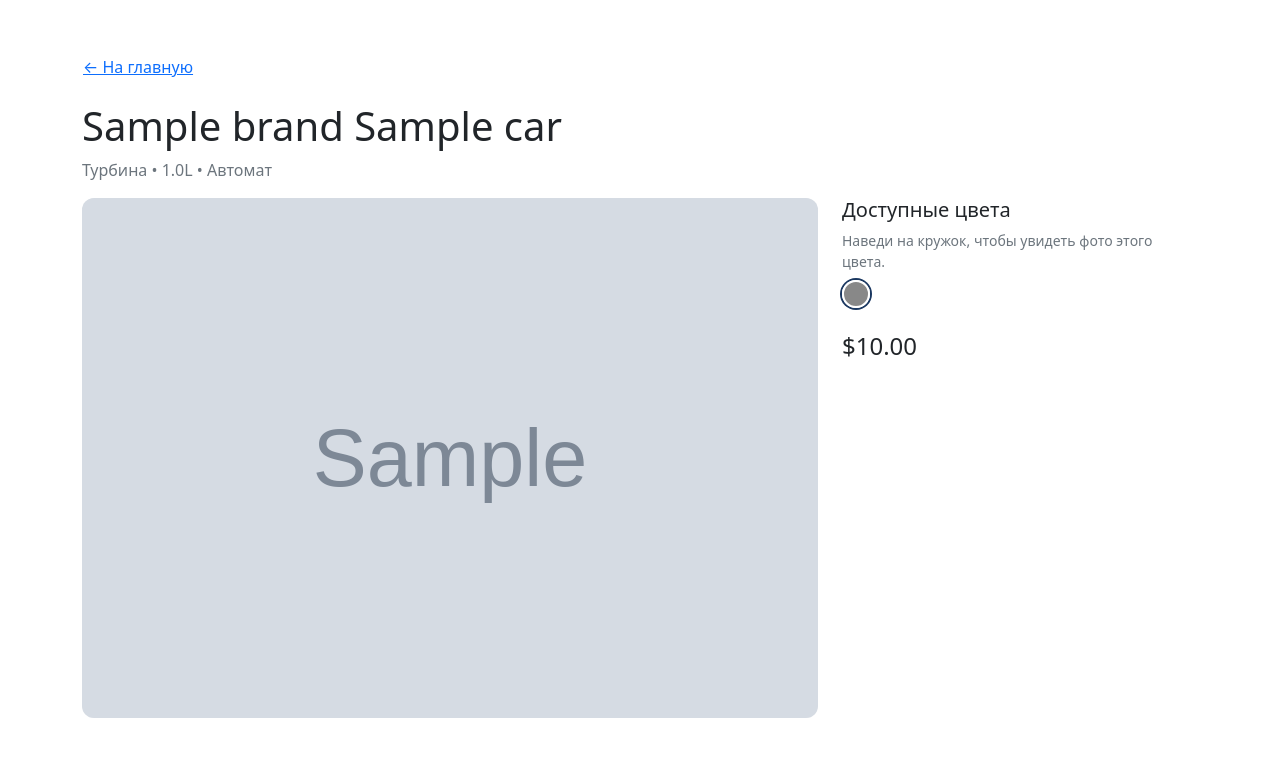
After one commit to Shakhriyor10/autocenter, a Django app: page /cars/1/ in a window 1280 px wide. The commit adds this page. Shown: the top 765 px of the page. Run offline with Django 3.2, Linux system fonts and the light colour scheme; tables that the repository leaves empty hold one stand-in row (values such as "Sample post"); grey boxes marked "Sample" are stand-in pictures; some libraries are stand-ins or nearby versions.

Commit message:
Добавить цвета авто с фото и переключение на детальной странице

```diff
--- a/frontend/models.py
+++ b/frontend/models.py
@@ -113,3 +113,46 @@ class Car(models.Model):
     @property
     def first_photo(self):
         return self.photo_1 or self.photo_2 or self.photo_3 or self.photo_4 or self.photo_5
+
+
+class CarColor(models.Model):
+    car = models.ForeignKey(
+        Car,
+        on_delete=models.CASCADE,
+        related_name="colors",
+        verbose_name="Автомобиль",
+    )
+    name = models.CharField("Название цвета", max_length=80, blank=True)
+    primary_color = models.CharField("Основной цвет (HEX)", max_length=7)
+    secondary_color = models.CharField("Второй цвет (HEX)", max_length=7, blank=True)
+    image = models.ImageField("Фото этого цвета", upload_to="cars/colors/")
+    sort_order = models.PositiveIntegerField("Порядок", default=0)
+
+    class Meta:
+        verbose_name = "Цвет автомобиля"
+        verbose_name_plural = "Цвета автомобилей"
+        ordering = ("sort_order", "id")
+
+    def __str__(self):
+        label = self.name or self.primary_color
+        if self.secondary_color:
+            return f"{self.car}: {label} / {self.secondary_color}"
+        return f"{self.car}: {label}"
+
+    def clean(self):
+        super().clean()
+        for field_name in ("primary_color", "secondary_color"):
+            value = getattr(self, field_name)
+            if not value:
+                continue
+            if len(value) != 7 or not value.startswith("#"):
+                raise ValidationError({field_name: "Цвет должен быть в формате HEX, например #FFFFFF"})
+
+    @property
+    def swatch_style(self):
+        if self.secondary_color:
+            return (
+                "background: linear-gradient(90deg, "
+                f"{self.primary_color} 0 50%, {self.secondary_color} 50% 100%);"
+            )
+        return f"background-color: {self.primary_color};"
--- a/frontend/urls.py
+++ b/frontend/urls.py
@@ -1,7 +1,8 @@
 from django.urls import path
 
-from frontend.views import index
+from frontend.views import car_detail, index
 
 urlpatterns = [
     path('', index, name='index'),
+    path('cars/<int:pk>/', car_detail, name='car_detail'),
 ]
--- a/frontend/views.py
+++ b/frontend/views.py
@@ -1,5 +1,5 @@
-from django.shortcuts import render
-from django.db.models import QuerySet
+from django.shortcuts import get_object_or_404, render
+
 from frontend.models import Banner, Car
 
 
@@ -23,3 +23,27 @@ def index(request):
             "popular_vehicles": popular_vehicles,
         },
     )
+
+
+def car_detail(request, pk):
+    car = get_object_or_404(
+        Car.objects.select_related("brand").prefetch_related("colors"),
+        pk=pk,
+    )
+    color_images = [color for color in car.colors.all() if color.image]
+
+    main_photo = None
+    if color_images:
+        main_photo = color_images[0].image
+    elif car.first_photo:
+        main_photo = car.first_photo
+
+    return render(
+        request,
+        "car_detail.html",
+        {
+            "car": car,
+            "color_images": color_images,
+            "main_photo": main_photo,
+        },
+    )
--- /dev/null
+++ b/templates/car_detail.html
@@ -0,0 +1,96 @@
+{% load static %}
+<!DOCTYPE html>
+<html lang="ru">
+<head>
+  <meta charset="UTF-8">
+  <meta name="viewport" content="width=device-width, initial-scale=1.0">
+  <title>{{ car.brand.name }} {{ car.model_name }}</title>
+  <link rel="stylesheet" href="{% static 'css/bootstrap.min.css' %}">
+  <style>
+    .color-swatches { display: flex; gap: 10px; flex-wrap: wrap; }
+    .color-swatch {
+      width: 28px;
+      height: 28px;
+      border-radius: 50%;
+      border: 2px solid #fff;
+      box-shadow: 0 0 0 1px #d0d0d0;
+      cursor: pointer;
+      padding: 0;
+    }
+    .color-swatch.active { box-shadow: 0 0 0 2px #1a3760; }
+    .car-main-image {
+      width: 100%;
+      max-height: 520px;
+      object-fit: cover;
+      border-radius: 12px;
+      background: #f7f7f7;
+    }
+  </style>
+</head>
+<body>
+<div class="container py-5">
+  <a href="{% url 'index' %}" class="btn btn-link ps-0 mb-3">← На главную</a>
+  <h1 class="mb-2">{{ car.brand.name }} {{ car.model_name }}</h1>
+  <p class="text-muted">{{ car.get_engine_type_display }} • {{ car.engine_volume }}L • {{ car.get_transmission_type_display }}</p>
+
+  <div class="row g-4 align-items-start">
+    <div class="col-lg-8">
+      {% if main_photo %}
+      <img
+        id="main-car-image"
+        class="car-main-image"
+        src="{{ main_photo.url }}"
+        alt="{{ car.title }}"
+      >
+      {% else %}
+      <div class="p-5 bg-light rounded">Нет фотографии автомобиля.</div>
+      {% endif %}
+    </div>
+
+    <div class="col-lg-4">
+      <h5>Доступные цвета</h5>
+      {% if color_images %}
+      <p class="text-muted small mb-2">Наведи на кружок, чтобы увидеть фото этого цвета.</p>
+      <div class="color-swatches">
+        {% for color in color_images %}
+        <button
+          type="button"
+          class="color-swatch {% if forloop.first %}active{% endif %}"
+          style="{{ color.swatch_style }}"
+          data-image="{{ color.image.url }}"
+          data-label="{{ color.name|default:'Цвет' }}"
+          title="{{ color.name|default:'Цвет' }}"
+        ></button>
+        {% endfor %}
+      </div>
+      {% else %}
+      <p class="text-muted">Для этой машины цвета пока не добавлены.</p>
+      {% endif %}
+
+      <div class="mt-4">
+        <h4>${{ car.discount_price|default:car.price }}</h4>
+      </div>
+    </div>
+  </div>
+</div>
+
+<script>
+  (function() {
+    const imageEl = document.getElementById('main-car-image');
+    const swatches = document.querySelectorAll('.color-swatch');
+    if (!imageEl || !swatches.length) return;
+
+    swatches.forEach((swatch) => {
+      swatch.addEventListener('mouseenter', () => {
+        const newImage = swatch.dataset.image;
+        if (newImage) {
+          imageEl.src = newImage;
+        }
+        swatches.forEach((item) => item.classList.remove('active'));
+        swatch.classList.add('active');
+      });
+    });
+  })();
+</script>
+</body>
+</html>
--- a/templates/index4.html
+++ b/templates/index4.html
@@ -459,7 +459,7 @@
                   </div>
                   <div class="details">
                     <div class="wrapper">
-                      <h6 class="title"><a href="#">{{ car.brand.name }} {{ car.model_name }}</a></h6>
+                      <h6 class="title"><a href="{% url 'car_detail' car.pk %}">{{ car.brand.name }} {{ car.model_name }}</a></h6>
                     </div>
                     <div class="listing_footer">
                       <h5 class="price text-thm4 float-none float-sm-start">${{ car.discount_price|default:car.price }}</h5>
@@ -565,7 +565,7 @@
                       ${{ car.discount_price|default:car.price }}
                     </h5>
                     <h6 class="title">
-                      <a href="#">{{ car.brand.name }} {{ car.model_name }}</a>
+                      <a href="{% url 'car_detail' car.pk %}">{{ car.brand.name }} {{ car.model_name }}</a>
                     </h6>
                     <div class="listign_review">
                       <ul>
```
Also changed, not shown: frontend/admin.py (+15 -1 lines), frontend/migrations/0001_initial.py (added), frontend/migrations/__init__.py (added).
